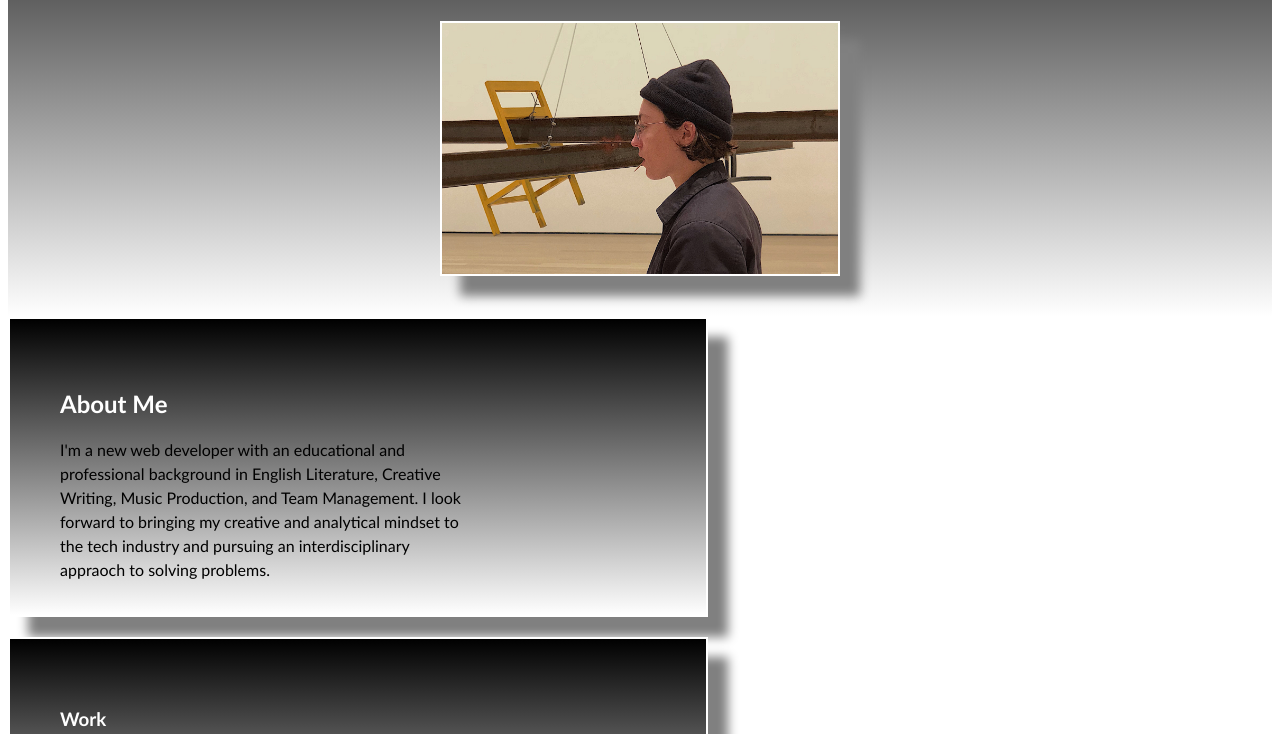
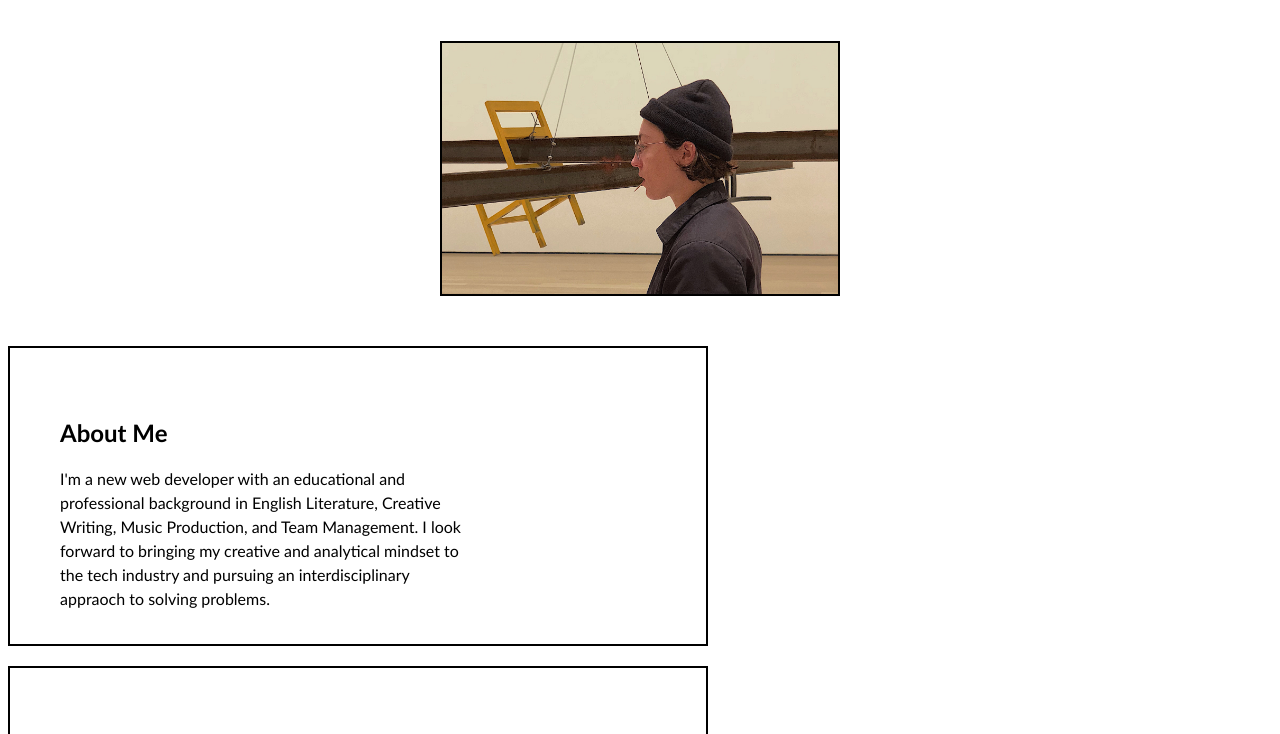
Before and after one commit to isaacsto/Portfolio, a plain HTML site: page index.html in a window 1280 px wide. Shown: the part 199-933 px from the top of the page. Drawn offline with Linux system fonts and the light colour scheme; files whose address does not match are found by name.

Commit message:
changed CSS

```diff
--- a/index.html
+++ b/index.html
@@ -19,18 +19,20 @@
                     <a href="#work">Work</a>
                 </li>
                 <li>
-                    <a href="contact-me">Contact Me</a>
+                    <a href="#contact-me">Contact Me</a>
                 </li>
             </ul>
         </nav>
         <h1>
             <p>Isaac Stofko</p>
             <p> Full Stack Developer</p>
-            <img src="/Users/isaacstofko/Downloads/B569D592-CB7F-4B68-B96D-D0E69C8C904F.JPG"
-                alt="a side profile of me at the Museum of Modern Art in New York City" class="center">
+
         </h1>
 
     </header>
+
+    <img src="/Users/isaacstofko/Downloads/B569D592-CB7F-4B68-B96D-D0E69C8C904F.JPG"
+    alt="a side profile of me at the Museum of Modern Art in New York City" class="center">
 
     <section class="content">
         <section id="about-me" class="sectionContent">
@@ -41,6 +43,7 @@
                 Writing, Music Production, and Team Management. I look forward to bringing my creative and analytical
                 mindset to the tech industry and pursuing an interdisciplinary appraoch to solving problems.
             </p>
+
         </section>
         <section id="work" class="sectionContent">
             <h3 class="head">Work</h3>
@@ -51,6 +54,7 @@
                 <a href="https://github.com/isaacsto?tab=repositories">Github Repositories</a>
             </p>
         </section>
+
         <section id="contact-me" class="sectionContent">
             <h4 class="head">Contact Me</h4>
             <p>
@@ -60,7 +64,9 @@
                 <a href="mailto:isaacstofko@gmail.com">isaacstofko@gmail.com</a>
             </address>
         </section>
+
     </section>
+
     <footer>
         <p>Author: Isaac Stofko </p>
     </footer>
--- a/style.css
+++ b/style.css
@@ -7,15 +7,15 @@
 header {
     padding: 20px;
     font-family: 'Trebuchet MS', 'Lucida Sans Unicode', 'Lucida Grande', 'Lucida Sans', Arial, sans-serif;
-    background-color: rgb(179, 206, 231);
+    /* background-color: rgb(179, 206, 231); */
     color: darkslategray;
-    background-image: linear-gradient(black, white);
+    background-color: white;
 
 }
 
 h1 {
-    color: white;
-    text-shadow: 2px 2px;
+    color: black;
+    /* text-shadow: 2px 2px; */
 }
 
 header nav {
@@ -40,8 +40,9 @@ header nav ul li {
 img {
     max-width: 400px;
 
-    border: 2px solid white;
-    box-shadow: 20px 20px 10px grey;
+    border: 2px solid black;
+    /* box-shadow: 20px 20px 10px grey; */
+    margin-bottom: 50px;
 
 }
 
@@ -55,7 +56,7 @@ img {
 
 .head {
     font-family: 'Gill Sans', 'Gill Sans MT', Calibri, 'Trebuchet MS', sans-serif;
-    color: white;
+    color: black;
 }
 
 p {
@@ -72,11 +73,11 @@ a {
 }
 
 .sectionContent {
-    background-image: linear-gradient(black, white);
+    background-image: white;
     width: 700px;
     padding: 50px;
-    border: 2px solid white;
-    box-shadow: 20px 20px 10px grey;
+    border: 2px solid black;
+   /* box-shadow: 20px 20px 10px grey; */
     margin-bottom: 20px;
     padding: 50px;
     height: 300px;
```
